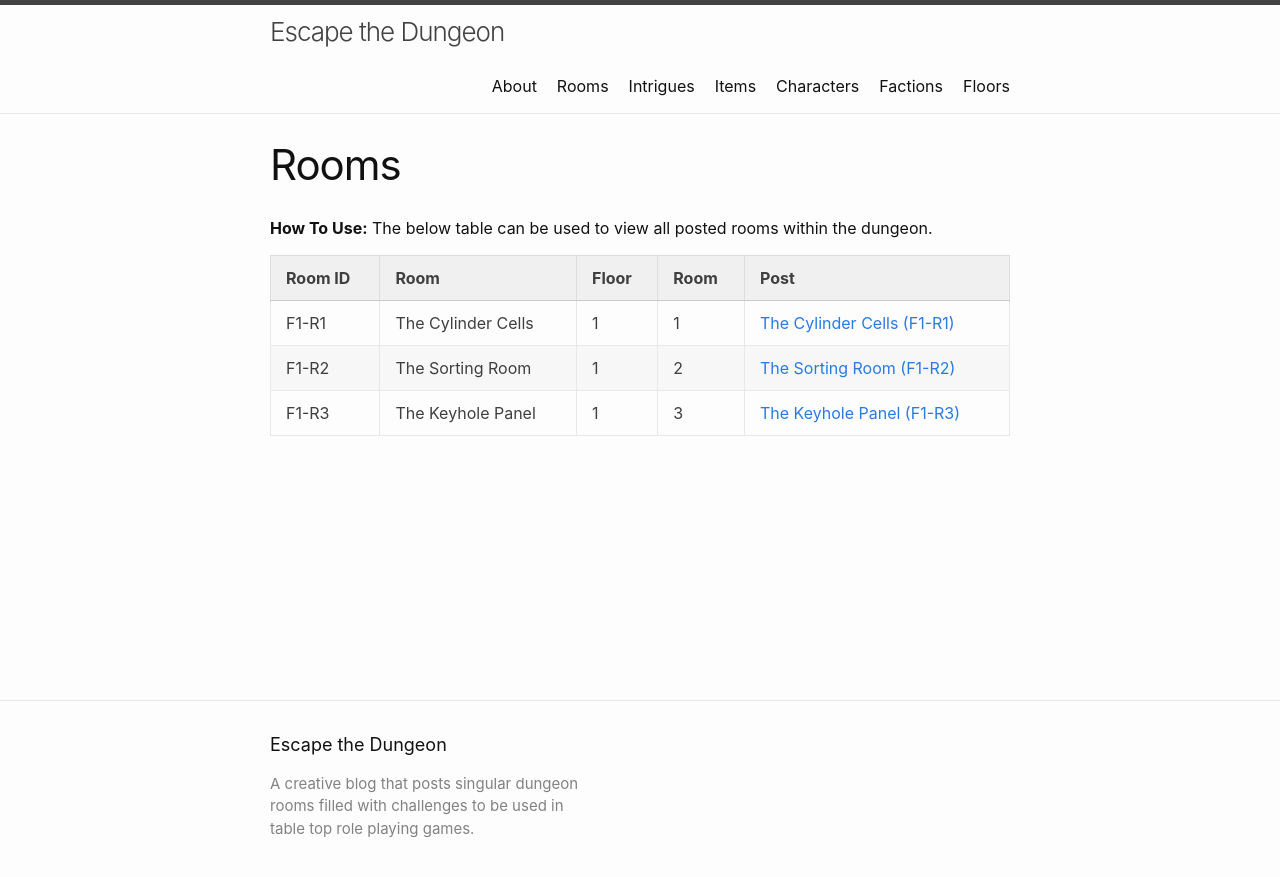
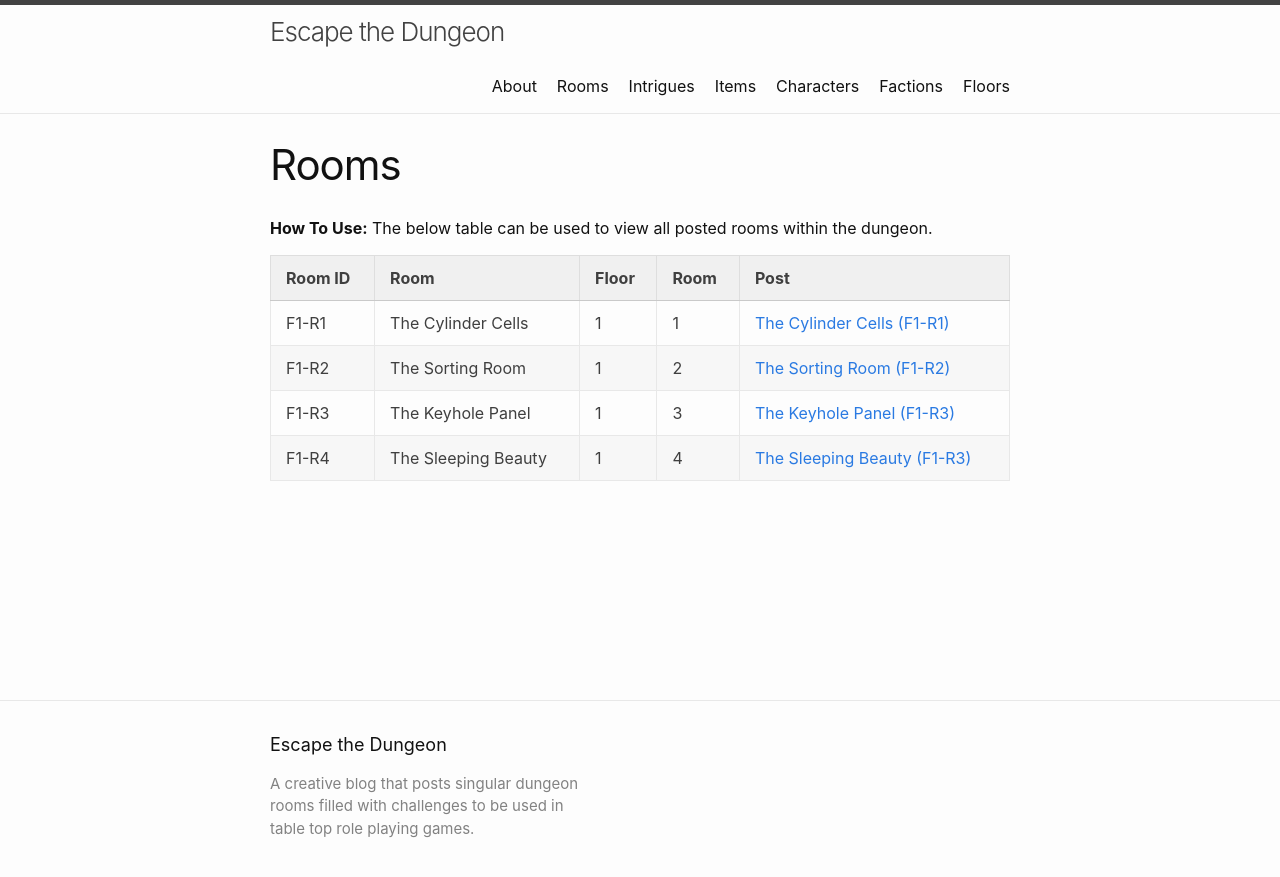
Before and after one commit to 4A616D6573/escapethedungeon.com, a Jekyll site: the page built from references/rooms.markdown, in a window 1280 px wide. Shown: the top 877 px of the page. Built offline with Jekyll 4.4.1, drawn with Linux system fonts in a browser that asks for light colours; Markdown is read by kramdown in place of the engine named in the settings.

Commit message:
Update rooms.markdown

```diff
--- a/references/rooms.markdown
+++ b/references/rooms.markdown
@@ -11,3 +11,4 @@ permalink: /references/rooms/
 | F1-R1 | The Cylinder Cells | 1 | 1 | [The Cylinder Cells (F1-R1)](/posts/F1-R1) |
 | F1-R2 | The Sorting Room | 1 | 2 | [The Sorting Room (F1-R2)](/posts/F1-R2) |
 | F1-R3 | The Keyhole Panel | 1 | 3 | [The Keyhole Panel (F1-R3)](/posts/F1-R3) |
+| F1-R4 | The Sleeping Beauty | 1 | 4 | [The Sleeping Beauty (F1-R3)](/posts/F1-R4) |
```
